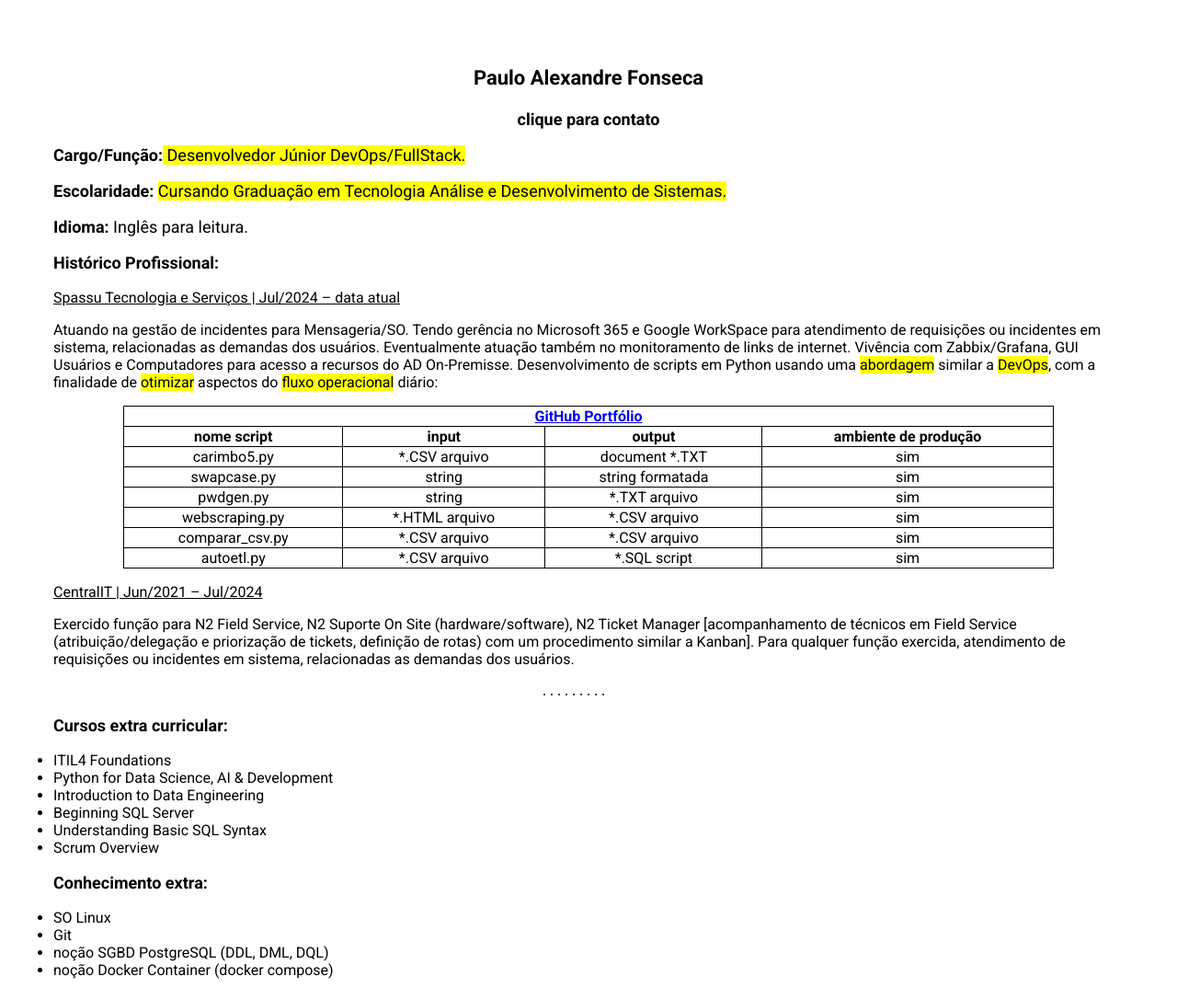
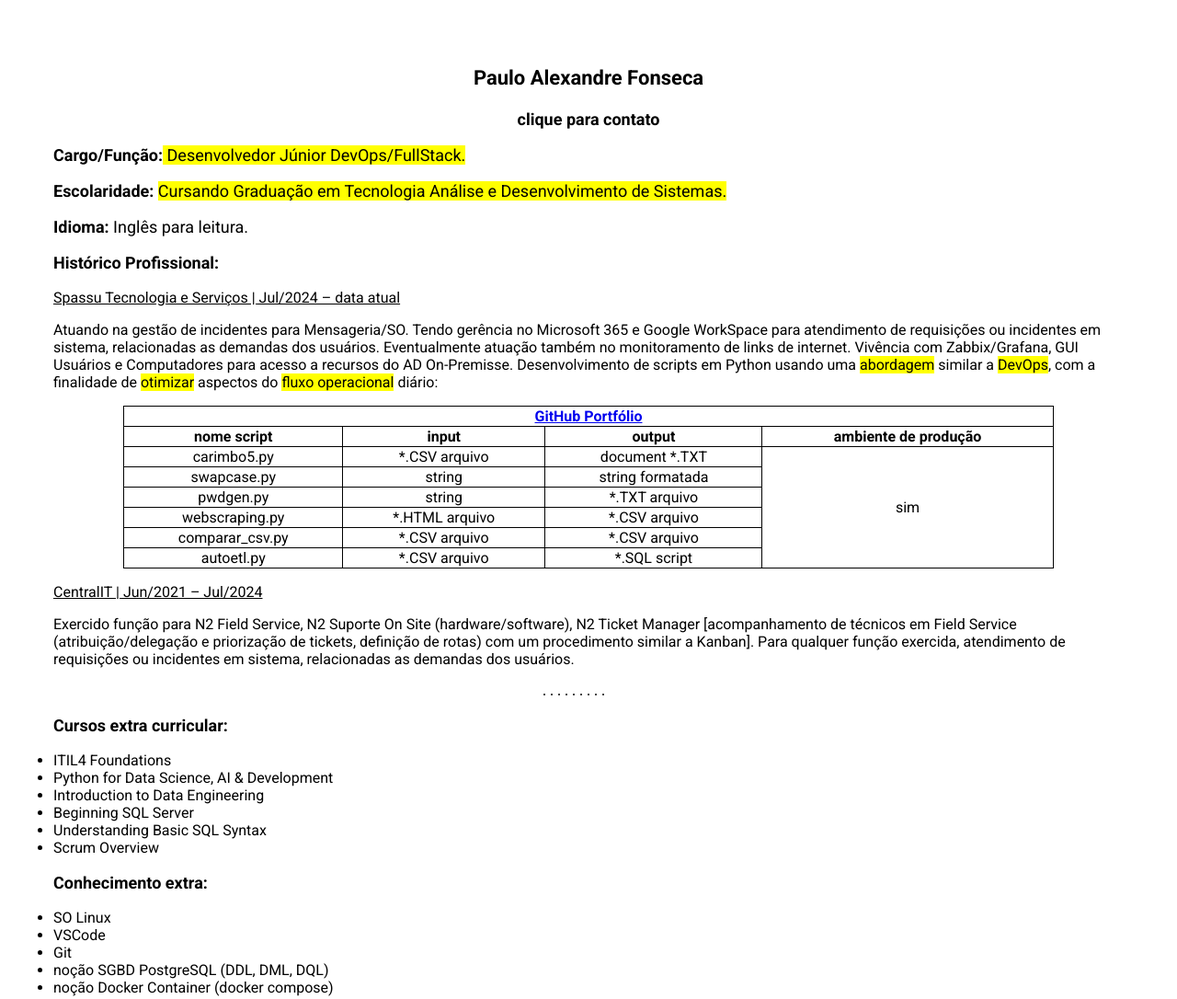
Before and after one commit to pf5dev/portfolio, a plain HTML site: page index.html in a window 1280 px wide. Shown: the whole page at 92% size. Drawn offline with Linux system fonts and the light colour scheme.

Commit message:
atualiado

```diff
--- a/index.html
+++ b/index.html
@@ -53,37 +53,32 @@
         <td style="text-align: center;">carimbo5.py</td>
         <td style="text-align: center;">*.CSV arquivo</td>
         <td style="text-align: center;">document *.TXT</td>
-        <td style="text-align: center;">sim</td>
+        <td rowspan="6" style="text-align: center;">sim</td>
     </tr>
     <tr>
         <td style="text-align: center;">swapcase.py</td>
         <td style="text-align: center;">string</td>
         <td style="text-align: center;">string formatada</td>
-        <td style="text-align: center;">sim</td>
     </tr>
     <tr>
         <td style="text-align: center;">pwdgen.py</td>
         <td style="text-align: center;">string</td>
         <td style="text-align: center;">*.TXT arquivo</td>
-        <td style="text-align: center;">sim</td>
     </tr>
     <tr>
         <td style="text-align: center;">webscraping.py</td>
         <td style="text-align: center;">*.HTML arquivo</td>
         <td style="text-align: center;">*.CSV arquivo</td>
-        <td style="text-align: center;">sim</td>
     </tr>
     <tr>
         <td style="text-align: center;">comparar_csv.py</td>
         <td style="text-align: center;">*.CSV arquivo</td>
         <td style="text-align: center;">*.CSV arquivo</td>
-        <td style="text-align: center;">sim</td>
     </tr>
     <tr>
         <td style="text-align: center;">autoetl.py</td>
         <td style="text-align: center;">*.CSV arquivo</td>
         <td style="text-align: center;">*.SQL script</td>
-        <td style="text-align: center;">sim</td>
     </tr>
 </table>
 <p class="topicohp"><ins>CentralIT | Jun/2021 – Jul/2024</ins></p>
@@ -101,6 +96,7 @@
 <p class="topico"><b>Conhecimento extra:</b></p>
 <ul class="topicol">
     <li>SO Linux</li>
+    <li>VSCode</li>
     <li>Git</li>
     <li>noção SGBD PostgreSQL (DDL, DML, DQL)</li>
     <li>noção Docker Container (docker compose)</li>
```
